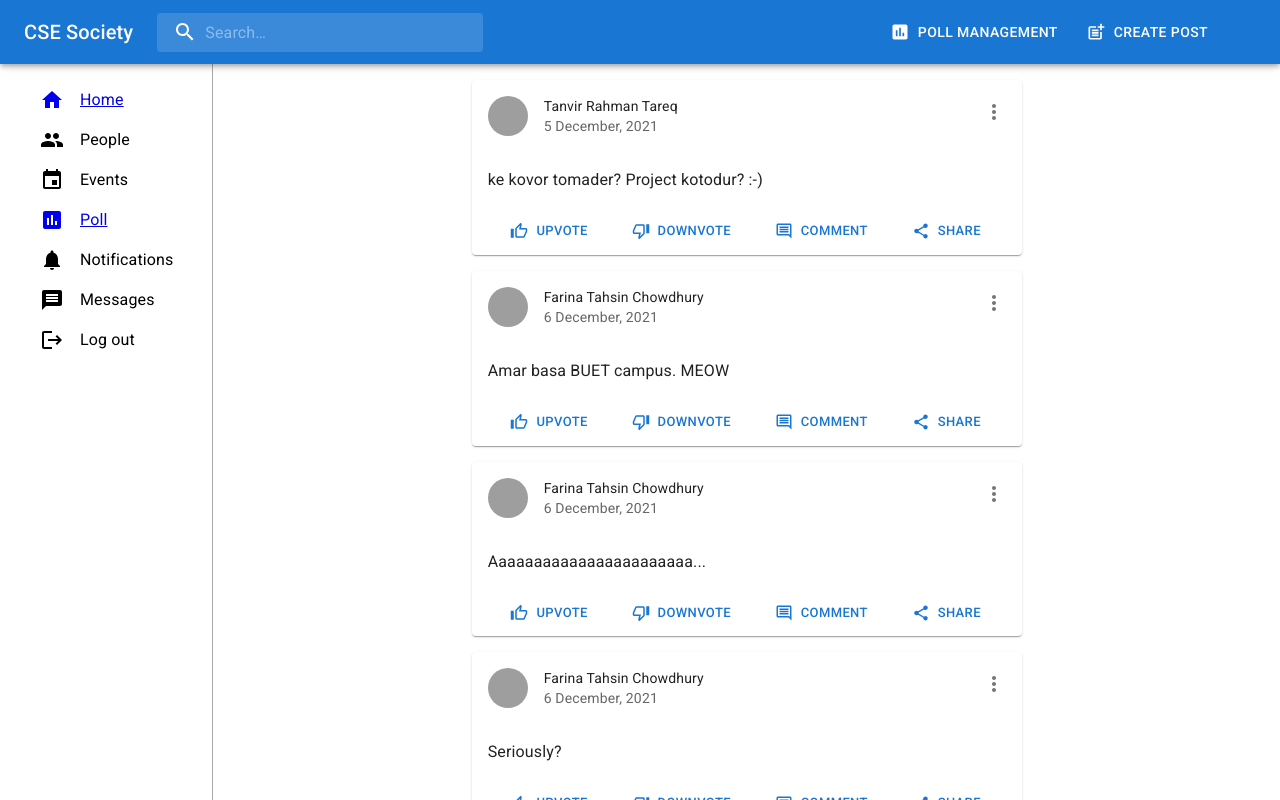
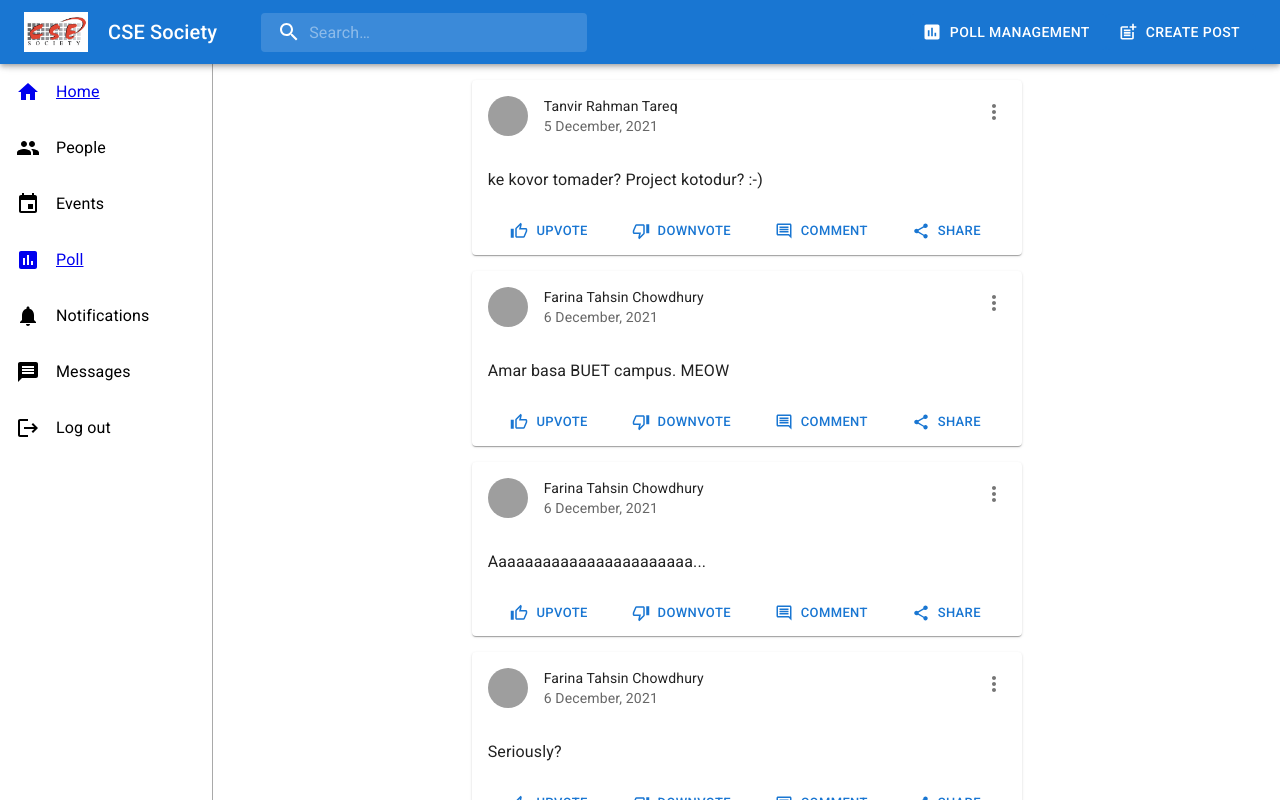
Before and after one commit to towsif45/cse-society-client, a React (Create React App) app: page / in a window 1280 px wide. Shown: the top 800 px of the page. Built offline with nearby package versions, Linux system fonts and the light colour scheme; grey boxes are pictures that could not be loaded.

Commit message:
initial commit

```diff
--- a/src/components/CardSimplePost/CardSimplePost.jsx
+++ b/src/components/CardSimplePost/CardSimplePost.jsx
@@ -1,16 +1,28 @@
 import { CommentOutlined, MoreVert, Share, ThumbDownOutlined, ThumbUpOutlined } from "@mui/icons-material";
 import { Avatar, Box, Button, Card, CardActions, CardContent, CardHeader, IconButton, styled, Typography } from "@mui/material";
 
-const CardPost = styled(Card)(({theme}) => ({
+const CardPost = styled(Card)(({ theme }) => ({
     marginLeft: 'auto',
     marginRight: 'auto',
     marginBottom: theme.spacing(2)
 }));
 
+const ResponsiveButton = styled(Button)(({ theme }) => ({
+    [theme.breakpoints.down('sm')]: {
+        display: 'none'
+    }
+}));
+
+const ResponsiveIconButton = styled(IconButton)(({ theme }) => ({
+    [theme.breakpoints.up('md')]: {
+        display: 'none'
+    }
+}));
+
 const CardSimplePost = (props) => {
-    const {post, name, date} = props;
+    const { post, name, date } = props;
     return (
-        <CardPost sx={{maxWidth: 550}} >
+        <CardPost sx={{ maxWidth: 550 }} >
             <CardHeader
                 avatar={<Avatar src="/broken-image.jpg" />}
                 action={
@@ -24,15 +36,19 @@ const CardSimplePost = (props) => {
                 <Typography variant='body1'> {post}</Typography>
             </CardContent>
             <CardActions>
-                <Box sx={{flexGrow: 1}} />
-                <Button size="small" startIcon={<ThumbUpOutlined />}>Upvote</Button>
-                <Box sx={{flexGrow: 1}} />
-                <Button size="small" startIcon={<ThumbDownOutlined />}>Downvote</Button>
-                <Box sx={{flexGrow: 1}} />
-                <Button size="small" startIcon={<CommentOutlined />}>Comment</Button>
-                <Box sx={{flexGrow: 1}} />
-                <Button size="small" startIcon={<Share />}>Share</Button>
-                <Box sx={{flexGrow: 1}} />
+                <Box sx={{ flexGrow: 1 }} />
+                <ResponsiveButton size="small" startIcon={<ThumbUpOutlined />}>Upvote</ResponsiveButton>
+                <ResponsiveIconButton><ThumbUpOutlined /></ResponsiveIconButton>
+                <Box sx={{ flexGrow: 1 }} />
+                <ResponsiveButton size="small" startIcon={<ThumbDownOutlined />}>Downvote</ResponsiveButton>
+                <ResponsiveIconButton><ThumbDownOutlined /></ResponsiveIconButton>
+                <Box sx={{ flexGrow: 1 }} />
+                <ResponsiveButton size="small" startIcon={<CommentOutlined />}>Comment</ResponsiveButton>
+                <ResponsiveIconButton><CommentOutlined /></ResponsiveIconButton>
+                <Box sx={{ flexGrow: 1 }} />
+                <ResponsiveButton size="small" startIcon={<Share />}>Share</ResponsiveButton>
+                <ResponsiveIconButton><Share /></ResponsiveIconButton>
+                <Box sx={{ flexGrow: 1 }} />
             </CardActions>
         </CardPost>
     );
--- a/src/components/LeftBar/LeftBar.jsx
+++ b/src/components/LeftBar/LeftBar.jsx
@@ -11,13 +11,14 @@ const ContainerLeftbar = styled(Box)(({ theme }) => ({
 }));
 
 const BoxItem = styled(Box)(({ theme }) => ({
-    marginLeft: 'auto',
-    marginRight: 'auto',
-    paddingLeft: theme.spacing(3),
-    paddingRight: theme.spacing(3),
-    paddingTop: theme.spacing(1),
-    paddingBottom: theme.spacing(1),
+    // marginLeft: 'auto',
+    // marginRight: 'auto',
+    // paddingLeft: theme.spacing(3),
+    // paddingRight: theme.spacing(3),
+    // paddingTop: theme.spacing(1),
+    marginBottom: theme.spacing(4),
     display: 'flex',
+    alignItems: 'center',
     width: '100%',
     //padding: theme.spacing(1),
     cursor: 'pointer'
@@ -30,42 +31,48 @@ const ItemIconWrapper = styled('div')(({ theme }) => ({
     padding: theme.spacing(0, 2)
 }));
 
+const ResponsiveTypography = styled(Typography)(({theme}) => ({
+    [theme.breakpoints.down('md')]: {
+        display: 'none'
+    }
+}));
+
 const LeftBar = () => {
     return (
         <ContainerLeftbar>
             <Link to={'/'} >
                 <BoxItem>
                     <ItemIconWrapper> <Home /> </ItemIconWrapper>
-                    <Typography marginRight={'theme.spacing(2)'}>Home</Typography>
+                    <ResponsiveTypography>Home</ResponsiveTypography>
                 </BoxItem>
             </Link>
 
             <BoxItem>
                 <ItemIconWrapper> <People /> </ItemIconWrapper>
-                <Typography>People</Typography>
+                <ResponsiveTypography>People</ResponsiveTypography>
             </BoxItem>
             <BoxItem>
                 <ItemIconWrapper> <Event /> </ItemIconWrapper>
-                <Typography>Events</Typography>
+                <ResponsiveTypography>Events</ResponsiveTypography>
             </BoxItem>
             <Link to={'/polls'}>
                 <BoxItem>
                     <ItemIconWrapper> <Poll /> </ItemIconWrapper>
-                    <Typography>Poll</Typography>
+                    <ResponsiveTypography>Poll</ResponsiveTypography>
                 </BoxItem>
             </Link>
 
             <BoxItem>
                 <ItemIconWrapper><Notifications /></ItemIconWrapper>
-                <Typography>Notifications</Typography>
+                <ResponsiveTypography>Notifications</ResponsiveTypography>
             </BoxItem>
             <BoxItem>
                 <ItemIconWrapper><Message /></ItemIconWrapper>
-                <Typography>Messages</Typography>
+                <ResponsiveTypography>Messages</ResponsiveTypography>
             </BoxItem>
             <BoxItem>
                 <ItemIconWrapper><Logout /></ItemIconWrapper>
-                <Typography>Log out</Typography>
+                <ResponsiveTypography>Log out</ResponsiveTypography>
             </BoxItem>
         </ContainerLeftbar>
     );
--- a/src/components/NavBar/NavBar.jsx
+++ b/src/components/NavBar/NavBar.jsx
@@ -1,5 +1,5 @@
 import React, { useState } from "react";
-import { AppBar, Box, Button, Toolbar, Typography } from "@mui/material";
+import { AppBar, Box, Button, IconButton, styled, Toolbar, Typography } from "@mui/material";
 import { Poll, PostAdd, Search } from "@mui/icons-material";
 import { Searchbox } from "./style/searchbar/Searchbox";
 import { StyledInputBase } from "./style/searchbar/StyledInputBase";
@@ -7,6 +7,32 @@ import { SearchIconWrapper } from "./style/searchbar/SearchIconWrapper";
 import { Iconbox } from "./style/iconbar/Iconbox";
 import PostDialog from "../PostDialog/PostDialog";
 import { Link } from "react-router-dom";
+import Logo from "../SignIn/cse-logo-cut.png"
+
+const ResponsiveSearch = styled(Search)(({ theme }) => ({
+    [theme.breakpoints.down('md')]: {
+        display: 'none'
+    }
+}));
+
+const ResponsiveButton = styled(Button)(({ theme }) => ({
+    [theme.breakpoints.down('sm')]: {
+        display: 'none'
+    }
+}));
+
+const ResponsiveIconButton = styled(IconButton)(({ theme }) => ({
+    [theme.breakpoints.up('md')]: {
+        display: 'none'
+    }
+}));
+
+const ResponsiveTypography = styled(Typography)(({theme}) => ({
+    [theme.breakpoints.down('md')]: {
+        display: 'none'
+    },
+    padding: '0 1em'
+}));
 
 const NavBar = () => {
     const [open, setOpen] = useState(false);
@@ -25,12 +51,13 @@ const NavBar = () => {
     return (
         <AppBar position="fixed">
             <Toolbar>
-                <Typography variant="h6">
+                <img src={Logo} alt="logo" height={'40'} />
+                <ResponsiveTypography variant="h6">
                     CSE Society
-                </Typography>
+                </ResponsiveTypography>
                 <Searchbox>
                     <SearchIconWrapper>
-                        <Search />
+                        <ResponsiveSearch />
                     </SearchIconWrapper>
 
                     <StyledInputBase
@@ -44,24 +71,38 @@ const NavBar = () => {
                 </Searchbox>
                 <Box sx={{ flexGrow: 1 }} />
                 <Iconbox>
+
                     <Link to={"/create-poll"}>
-                        <Button
+                        <ResponsiveIconButton>
+                            <Poll style={{ fill: '#FFF' }} />
+                        </ResponsiveIconButton>
+                    </Link>
+
+                    <ResponsiveIconButton
+                        onClick={handleClickOpen}
+                    >
+                        <PostAdd style={{ fill: '#FFF' }} />
+                    </ResponsiveIconButton>
+
+
+                    <Link to={"/create-poll"}>
+                        <ResponsiveButton
                             variant="contained"
                             disableElevation
-                            startIcon={<Poll /> }
+                            startIcon={<Poll />}
                         >
                             POLL MANAGEMENT
-                        </Button>
+                        </ResponsiveButton>
                     </Link>
 
-                    <Button
+                    <ResponsiveButton
                         variant="contained"
                         disableElevation
-                        startIcon={<PostAdd /> }
+                        startIcon={<PostAdd />}
                         onClick={handleClickOpen}
                     >
                         Create post
-                    </Button>
+                    </ResponsiveButton>
                     <PostDialog open={open} onClose={handleClose} post={post} />
                 </Iconbox>
 
--- a/src/components/NavBar/style/iconbar/Iconbox.jsx
+++ b/src/components/NavBar/style/iconbar/Iconbox.jsx
@@ -1,8 +1,6 @@
 import { styled } from "@mui/material";
 
 export const Iconbox = styled('div')(({ theme }) => ({
-    paddingLeft: '10em',
-    paddingRight: '2em',
     display: 'flex',
     alignItems: 'center',
     justifyContent: 'center'
--- a/src/components/NavBar/style/searchbar/Searchbox.jsx
+++ b/src/components/NavBar/style/searchbar/Searchbox.jsx
@@ -14,5 +14,8 @@ export const Searchbox = styled('div')(({theme}) => ({
     [theme.breakpoints.up('sm')]: {
         marginLeft: theme.spacing(3),
         width: 'auto',
+    },
+    [theme.breakpoints.down('sm')]: {
+        display:'none'
     }
 }));
--- a/src/components/NavBar/style/searchbar/StyledInputBase.jsx
+++ b/src/components/NavBar/style/searchbar/StyledInputBase.jsx
@@ -11,6 +11,9 @@ export const StyledInputBase = styled(InputBase)(({ theme }) => ({
       width: '100%',
       [theme.breakpoints.up('md')]: {
         width: '30ch',
+      },
+      [theme.breakpoints.down('md')]: {
+        display: 'none',
       }
     }
   }));
```
Lines whose indentation alone changed are shown as unchanged.
